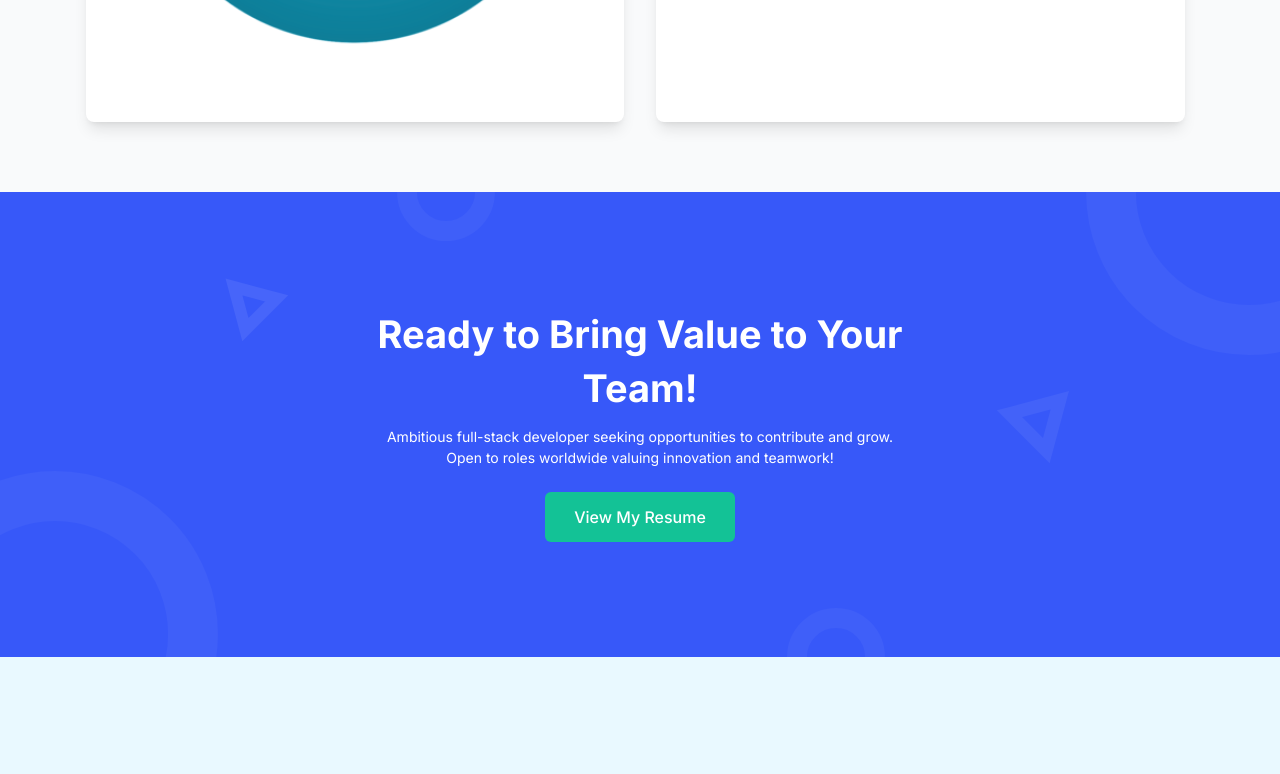
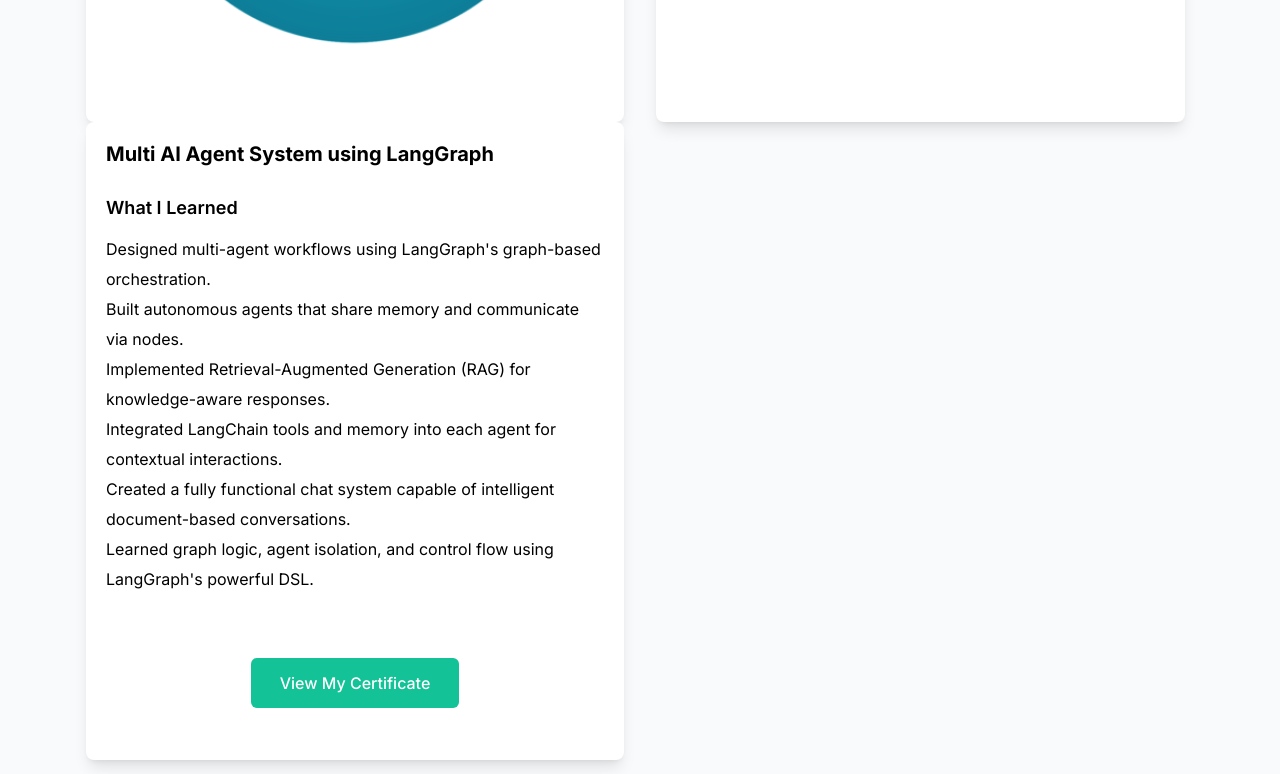
Before and after one commit to chinmay0703/My-Portfolio-Version-2, a website: page certificate.html in a window 1280 px wide. Shown: the part 1480-2254 px from the top of the page. Drawn offline with Linux system fonts and the light colour scheme.

Commit message:
Update certificate.html

```diff
--- a/certificate.html
+++ b/certificate.html
@@ -412,6 +412,33 @@
                         </div>
                     </div>
 
+                    <div class="w-full px-4 lg:w-6/12 flex">
+    <div class="bg-white p-5 dark:bg-gray-800 rounded-lg shadow-lg p-8 mb-8 flex flex-col h-full">
+        <h1 class="text-xl p-2 mb-7 text-black font-bold leading-snug sm:text-xl sm:leading-snug lg:text-xl lg:leading-[1.2]">
+            Multi AI Agent System using LangGraph
+        </h1>
+
+        <!-- Benefits Section -->
+        <h2 class="text-lg font-semibold text-black dark:text-white mb-3">What I Learned</h2>
+        <ul class="list-disc space-y-2 pl-5 text-gray-600 dark:text-gray-300 mb-4" style="line-height: 30px;">
+            <li>Designed multi-agent workflows using LangGraph's graph-based orchestration.</li>
+            <li>Built autonomous agents that share memory and communicate via nodes.</li>
+            <li>Implemented Retrieval-Augmented Generation (RAG) for knowledge-aware responses.</li>
+            <li>Integrated LangChain tools and memory into each agent for contextual interactions.</li>
+            <li>Created a fully functional chat system capable of intelligent document-based conversations.</li>
+            <li>Learned graph logic, agent isolation, and control flow using LangGraph's powerful DSL.</li>
+        </ul>
+
+        <div class="text-center mt-auto mt-12">
+            <a target="_blank"
+                href="https://drive.google.com/file/d/1jO1nLxrUUWTn1mXnQ7_a-1WQPYXeQgG_/view?usp=sharing"
+                class="inline-block rounded-md border border-transparent bg-secondary px-7 py-3 text-base font-medium text-white transition hover:bg-[#0BB489]">
+                View My Certificate
+            </a>
+        </div>
+    </div>
+                    </div>
+
                 </div>
             </div>
         </div>
```
